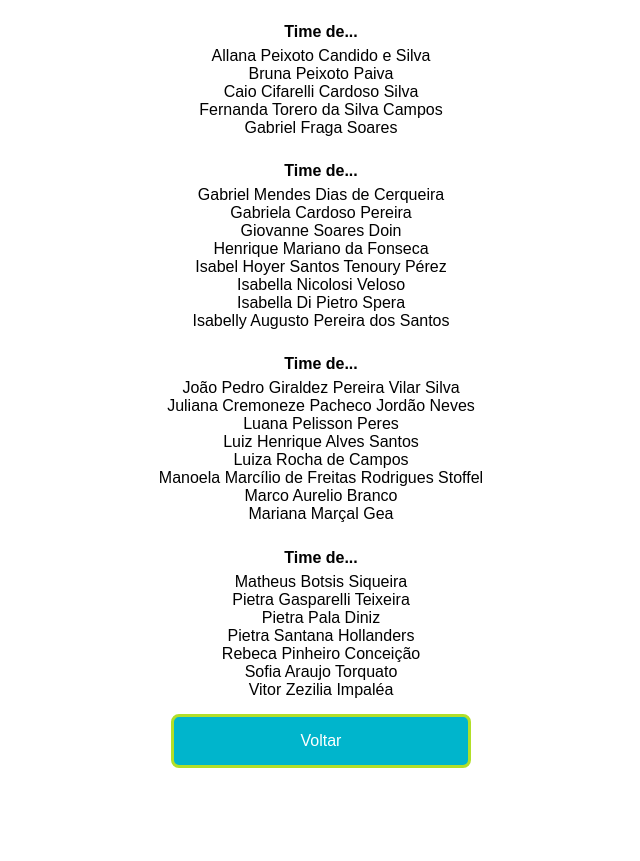
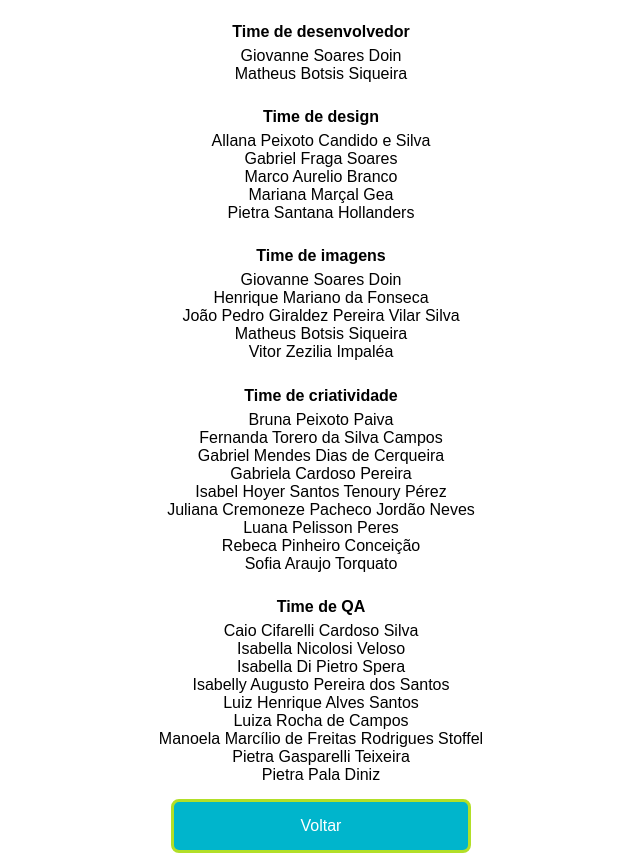
Before and after one commit to danizelrocha/Memory-Game, a plain HTML site: page pages/agradecimentos.html in a window 1280 px wide. Shown: the part 69-930 px from the top of the page, without its empty margins (319-959 px from the left). Before the commit the page ends 845 px from the top, so only its background shows below. Drawn offline with Linux system fonts and the light colour scheme.

Commit message:
lista de agradecimentos atualizada (separacao de times)

```diff
--- a/css/agradecimentos.css
+++ b/css/agradecimentos.css
@@ -17,9 +17,10 @@ main {
     }
 }
 
-.nomes > span {
-    display: block;
-    text-align: center;
+.lista-times, .lista-nomes {
+    list-style: none;
+    margin: 0;
+    padding: 0;
 }
 
 .button {
--- a/pages/agradecimentos.html
+++ b/pages/agradecimentos.html
@@ -15,44 +15,63 @@
     <main>
         <div class="agradecimentos">
             <h1>Agradecimentos</h1>
-            <div class="nomes">
-                <!--Parabéns, agora que eu visualizei tive um melhor entendimento
-                 pode manter desta formA	forma, criei um css específico para manter o código organizado,
-                 manda bala, tenta criar em formato de lista os nome, depois vou pensar em um JS para deixar o HTML limpo.
-                 A cria um time de desenvolvedor que é você e quem esta te ajudando. ;)  -->
-                <h4> Time de...</h4> <!--Identifique o time  -->
-                <span>Allana Peixoto Candido e Silva</span>
-                <span>Bruna Peixoto Paiva</span>
-                <span>Caio Cifarelli Cardoso Silva</span>
-                <span>Fernanda Torero da Silva Campos</span>
-                <span>Gabriel Fraga Soares</span>
-                <h4> Time de...</h4><!--Identifique o time  -->
-                <span>Gabriel Mendes Dias de Cerqueira</span>
-                <span>Gabriela Cardoso Pereira</span>
-                <span>Giovanne Soares Doin</span>
-                <span>Henrique Mariano da Fonseca</span>
-                <span>Isabel Hoyer Santos Tenoury Pérez</span>
-                <span>Isabella Nicolosi Veloso</span>
-                <span>Isabella Di Pietro Spera</span>
-                <span>Isabelly Augusto Pereira dos Santos</span>
-                <h4> Time de...</h4><!--Identifique o time  -->
-                <span>João Pedro Giraldez Pereira Vilar Silva</span>
-                <span>Juliana Cremoneze Pacheco Jordão Neves</span>
-                <span>Luana Pelisson Peres</span>
-                <span>Luiz Henrique Alves Santos</span>
-                <span>Luiza Rocha de Campos</span>
-                <span>Manoela Marcílio de Freitas Rodrigues Stoffel</span>
-                <span>Marco Aurelio Branco</span>
-                <span>Mariana Marçal Gea</span>
-                <h4> Time de...</h4><!--Identifique o time  -->
-                <span>Matheus Botsis Siqueira</span>
-                <span>Pietra Gasparelli Teixeira</span>
-                <span>Pietra Pala Diniz</span>
-                <span>Pietra Santana Hollanders</span>
-                <span>Rebeca Pinheiro Conceição</span>
-                <span>Sofia Araujo Torquato</span>
-                <span>Vitor Zezilia Impaléa</span>
-            </div>
+            <ul class="lista-times">
+                <li class="time">
+                    <h4>Time de desenvolvedor</h4>
+                    <ul class="lista-nomes">
+                        <li>Giovanne Soares Doin</li>
+                        <li>Matheus Botsis Siqueira</li>
+                    </ul>
+                </li>
+                <li class="time">
+                    <h4>Time de design</h4>
+                    <ul class="lista-nomes">
+                        <li>Allana Peixoto Candido e Silva</li>
+                        <li>Gabriel Fraga Soares</li>
+                        <li>Marco Aurelio Branco</li>
+                        <li>Mariana Marçal Gea</li>
+                        <li>Pietra Santana Hollanders</li>
+                    </ul>
+                </li>
+                <li class="time">
+                    <h4>Time de imagens</h4>
+                    <ul class="lista-nomes">
+                        <li>Giovanne Soares Doin</li>
+                        <li>Henrique Mariano da Fonseca</li>
+                        <li>João Pedro Giraldez Pereira Vilar Silva</li>
+                        <li>Matheus Botsis Siqueira</li>
+                        <li>Vitor Zezilia Impaléa</li>
+                    </ul>
+                </li>
+                <li class="time">
+                    <h4>Time de criatividade</h4>
+                    <ul class="lista-nomes">
+                        <li>Bruna Peixoto Paiva</li>
+                        <li>Fernanda Torero da Silva Campos</li>
+                        <li>Gabriel Mendes Dias de Cerqueira</li>
+                        <li>Gabriela Cardoso Pereira</li>
+                        <li>Isabel Hoyer Santos Tenoury Pérez</li>
+                        <li>Juliana Cremoneze Pacheco Jordão Neves</li>
+                        <li>Luana Pelisson Peres</li>
+                        <li>Rebeca Pinheiro Conceição</li>
+                        <li>Sofia Araujo Torquato</li>
+                    </ul>
+                </li>
+                <li class="time">
+                    <h4>Time de QA</h4>
+                    <ul class="lista-nomes">
+                        <li>Caio Cifarelli Cardoso Silva</li>
+                        <li>Isabella Nicolosi Veloso</li>
+                        <li>Isabella Di Pietro Spera</li>
+                        <li>Isabelly Augusto Pereira dos Santos</li>
+                        <li>Luiz Henrique Alves Santos</li>
+                        <li>Luiza Rocha de Campos</li>
+                        <li>Manoela Marcílio de Freitas Rodrigues Stoffel</li>
+                        <li>Pietra Gasparelli Teixeira</li>
+                        <li>Pietra Pala Diniz</li>
+                    </ul>
+                </li>
+            </ul>
         </div>
         <button type="button" class="button">Voltar</button>
     </main>
```
